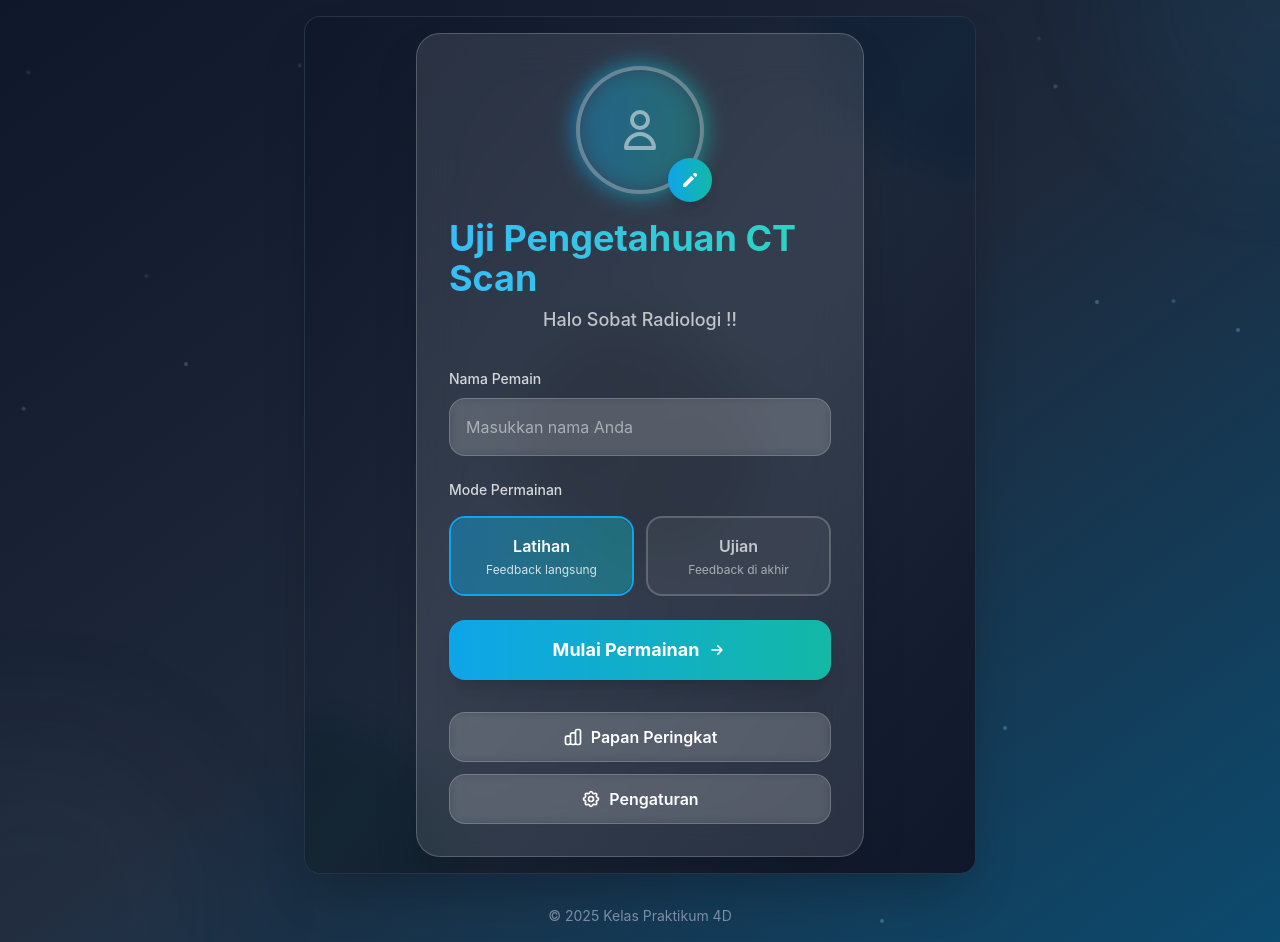
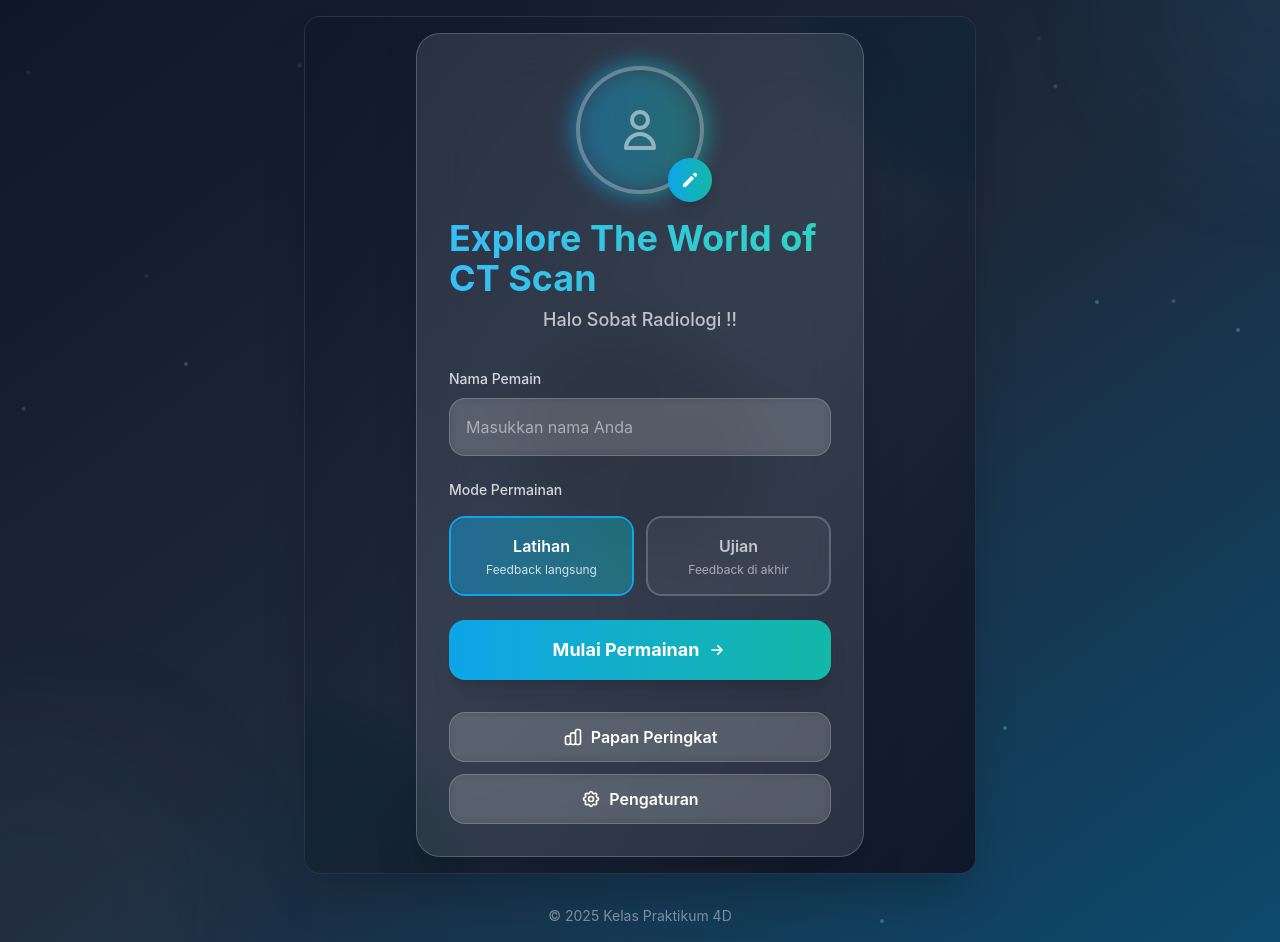
Before and after one commit to sdmhmdalkrn17/Quiz-CT, a React (Vite) app: page / in a window 1280 px wide. Built offline with nearby package versions, Linux system fonts and the light colour scheme.

Commit message:
Update constants.ts
ganti judul

```diff
--- a/constants.ts
+++ b/constants.ts
@@ -1,6 +1,6 @@
 import { Question } from './types';
 
-export const GAME_TITLE: string = "Uji Pengetahuan CT Scan";
+export const GAME_TITLE: string = "Explore The World of CT Scan";
 export const QUESTIONS_PER_GAME: number = 10;
 export const TIME_PER_QUESTION: number = 30; // seconds
 export const POINTS_PER_CORRECT_ANSWER: number = 10;
```
